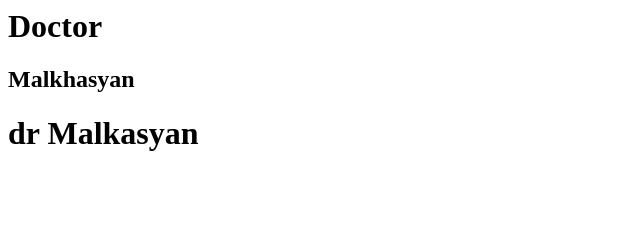
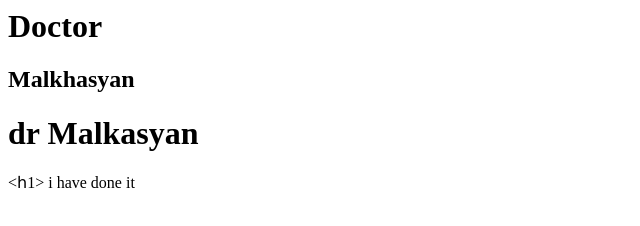
Before and after one commit to azat090594/myfirstprofession-2, a plain HTML site: page Index.html in a window 1280 px wide. Shown: the whole page, without its empty margins (0-640 px from the left). Drawn offline with Linux system fonts and the light colour scheme.

Commit message:
kjhj
lknj

```diff
--- a/Index.html
+++ b/Index.html
@@ -3,9 +3,14 @@
         <h1> Doctor </h1>
     </head>
 
+
 <body>
     <h2> Malkhasyan </h2>
     <h1> dr Malkasyan </h1>
+
+
+    <հ1> i have done it </h2>
+
 </body>
 
 </html>
```
